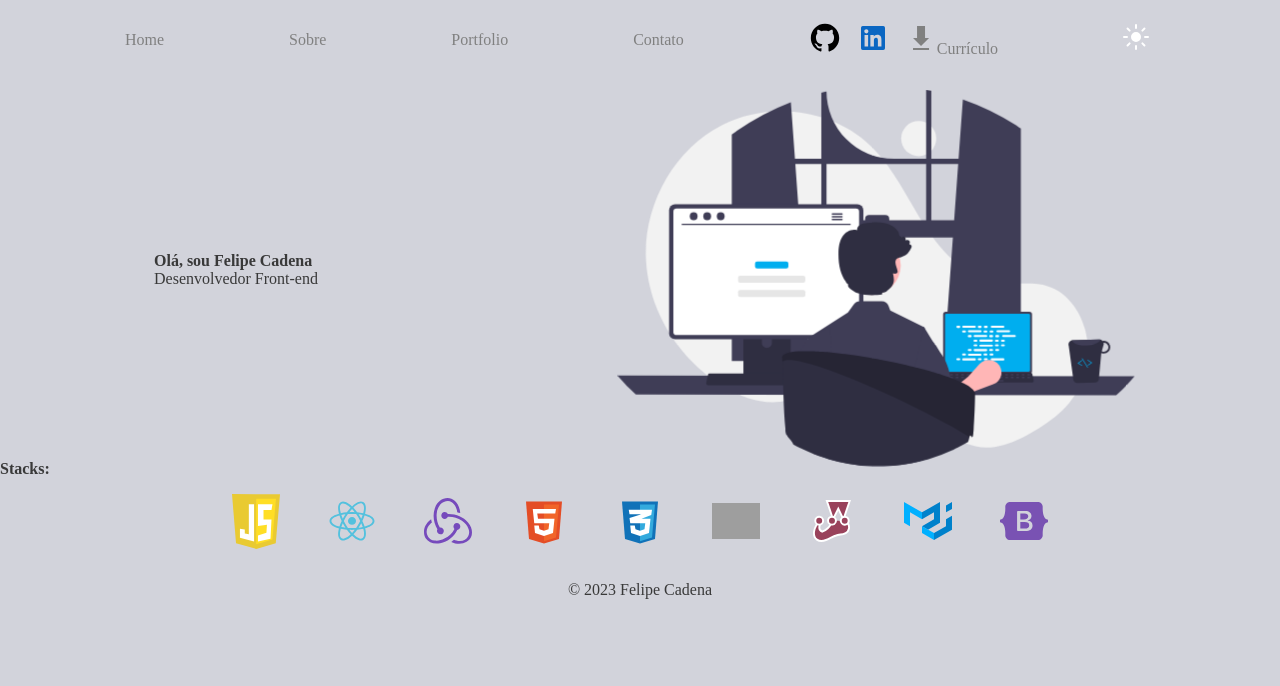
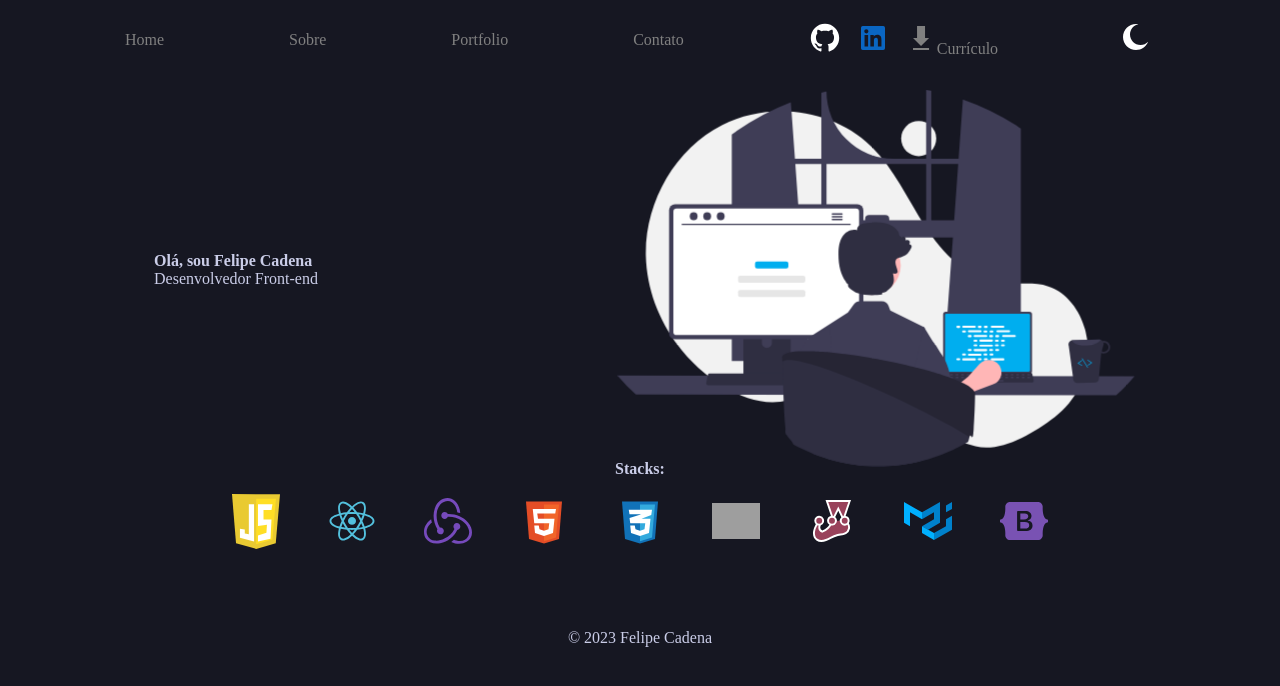
Before and after one commit to felipeCadena/portfolio, a React (Vite) app: page / in a window 1280 px wide. Shown: the top 686 px of the page. Built offline with nearby package versions, Linux system fonts and the light colour scheme; grey boxes are pictures that could not be loaded.

Commit message:
correcao dark mode

```diff
--- a/src/App.tsx
+++ b/src/App.tsx
@@ -20,7 +20,7 @@ function App() {
 
   return (
     <>
-    <ThemeProvider theme={ isDarkTheme ?  dark : ligth }>
+    <ThemeProvider theme={ !isDarkTheme ?  dark : ligth }>
     <GlobalStyles />
     <Routes>
       <Route path="/" element={<Layout
--- a/src/components/Header/Header.tsx
+++ b/src/components/Header/Header.tsx
@@ -16,7 +16,7 @@ export default function Header({isDarkTheme, toggleTheme}: PropsHeader) {
       <NavLink to='contato'>Contato</NavLink>
       <ContainerLinks>
         <Link to='https://github.com/felipeCadena' target="_blank">
-          <img src={isDarkTheme ? './github-light.svg' : "/github.svg"} alt="Logo Github" width={20}/>
+          <img src={isDarkTheme ? "/github.svg" : './github-light.svg'} alt="Logo Github" width={20}/>
         </Link>
         <Link to='https://www.linkedin.com/in/felipe-caden/' target="_blank">
           <img src="/linkedin.svg" alt="Logo Linkedin" width={20}/>
@@ -27,7 +27,7 @@ export default function Header({isDarkTheme, toggleTheme}: PropsHeader) {
         </Link>
       </ContainerLinks>
         <img
-          src={ isDarkTheme ? '/icon-moon.svg' : '/icon-sun.svg' }
+          src={ !isDarkTheme ? '/icon-moon.svg' : '/icon-sun.svg' }
           alt="Icone"
           onClick={ toggleTheme }
           />
--- a/src/components/Home/Home.tsx
+++ b/src/components/Home/Home.tsx
@@ -11,7 +11,7 @@ export default function Home() {
       </div>
       <img src='/developer.svg' alt="Pessoa codando" width={500}/>
     </ContainerMain>
-      <h2>Stacks:</h2>
+      <h2 style={{textAlign: 'center'}}>Stacks:</h2>
       <ContainerStacks>
         <Logos />
       </ContainerStacks>
--- a/src/components/Layout/Layout.tsx
+++ b/src/components/Layout/Layout.tsx
@@ -14,7 +14,7 @@ export default function Layout({isDarkTheme, toggleTheme}: PropsHeader) {
       isDarkTheme={ isDarkTheme }
       />
       <Outlet/>
-      <footer style={{textAlign: 'center', margin: '1rem'}}>© 2023 Felipe Cadena</footer>
+      <footer style={{textAlign: 'center', margin: '4rem'}}>© 2023 Felipe Cadena</footer>
     </>
   )
 }
```
